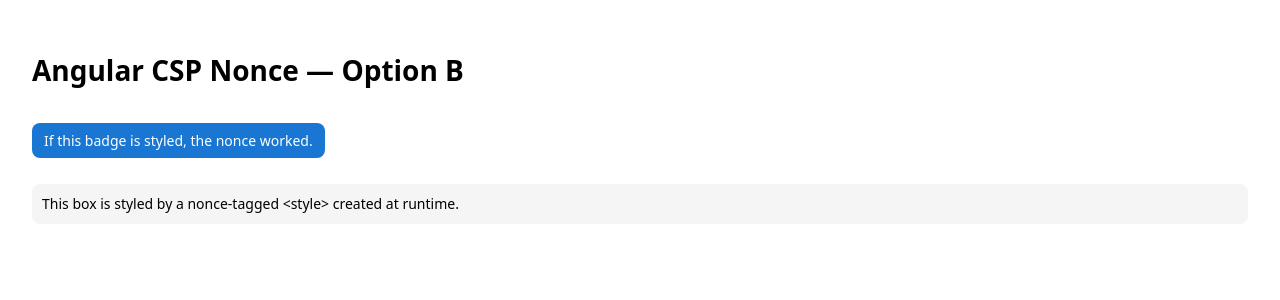
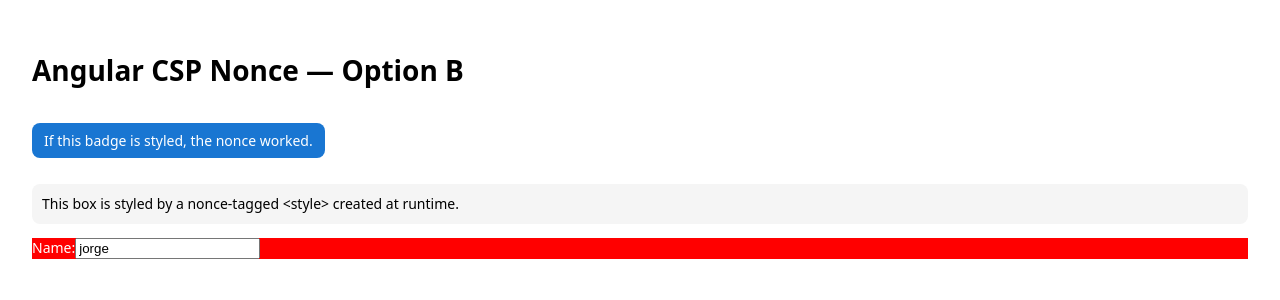
Before and after one commit to BlackjackConsultants/angular-csp-nonce-option-b, an Angular app: page / in a window 1280 px wide. Shown: the top 300 px of the page. Built offline with nearby package versions, Linux system fonts and the light colour scheme.

Commit message:
added a component that renders styles

```diff
--- a/angular.json
+++ b/angular.json
@@ -10,7 +10,8 @@
       "projectType": "application",
       "schematics": {
         "@schematics/angular:component": {
-          "style": "scss"
+          "style": "scss",
+          "type": "component"
         }
       },
       "root": "",
--- a/src/app/app.component.ts
+++ b/src/app/app.component.ts
@@ -1,14 +1,17 @@
 import { Component, OnInit, inject } from '@angular/core';
 import { DynamicStyleService } from './dynamic-style';
+import { ContactComponent } from './contact/contact.component'; // <-- adjust path if needed
 
 @Component({
   selector: 'app-root',
   standalone: true,
+  imports: [ContactComponent],
   template: `
     <main class="shell">
       <h1>Angular CSP Nonce — Option B</h1>
       <p class="badge">If this badge is styled, the nonce worked.</p>
       <p class="from-service">This box is styled by a nonce-tagged &lt;style&gt; created at runtime.</p>
+      <app-contact></app-contact>
     </main>
   `,
   styles: [`
--- /dev/null
+++ b/src/app/contact/contact.component.html
@@ -0,0 +1,4 @@
+<div class="form-group">
+    <label for="name">Name:</label>
+    <input id="name" name="name" type="text" [(ngModel)]="name">
+</div>
--- /dev/null
+++ b/src/app/contact/contact.component.scss
@@ -0,0 +1,5 @@
+.form-group {
+    margin-bottom: 15px;
+    background-color: red;
+    color: white;
+}
--- /dev/null
+++ b/src/app/contact/contact.component.ts
@@ -0,0 +1,12 @@
+import { Component } from '@angular/core';
+import { FormsModule } from '@angular/forms';
+
+@Component({
+  selector: 'app-contact',
+  imports: [FormsModule],
+  templateUrl: './contact.component.html',
+  styleUrls: ['./contact.component.scss']
+})
+export class ContactComponent {
+  name: string = 'jorge';
+}
```
Also changed, not shown: 1 other file (tests, documents, lock files or other folders).
